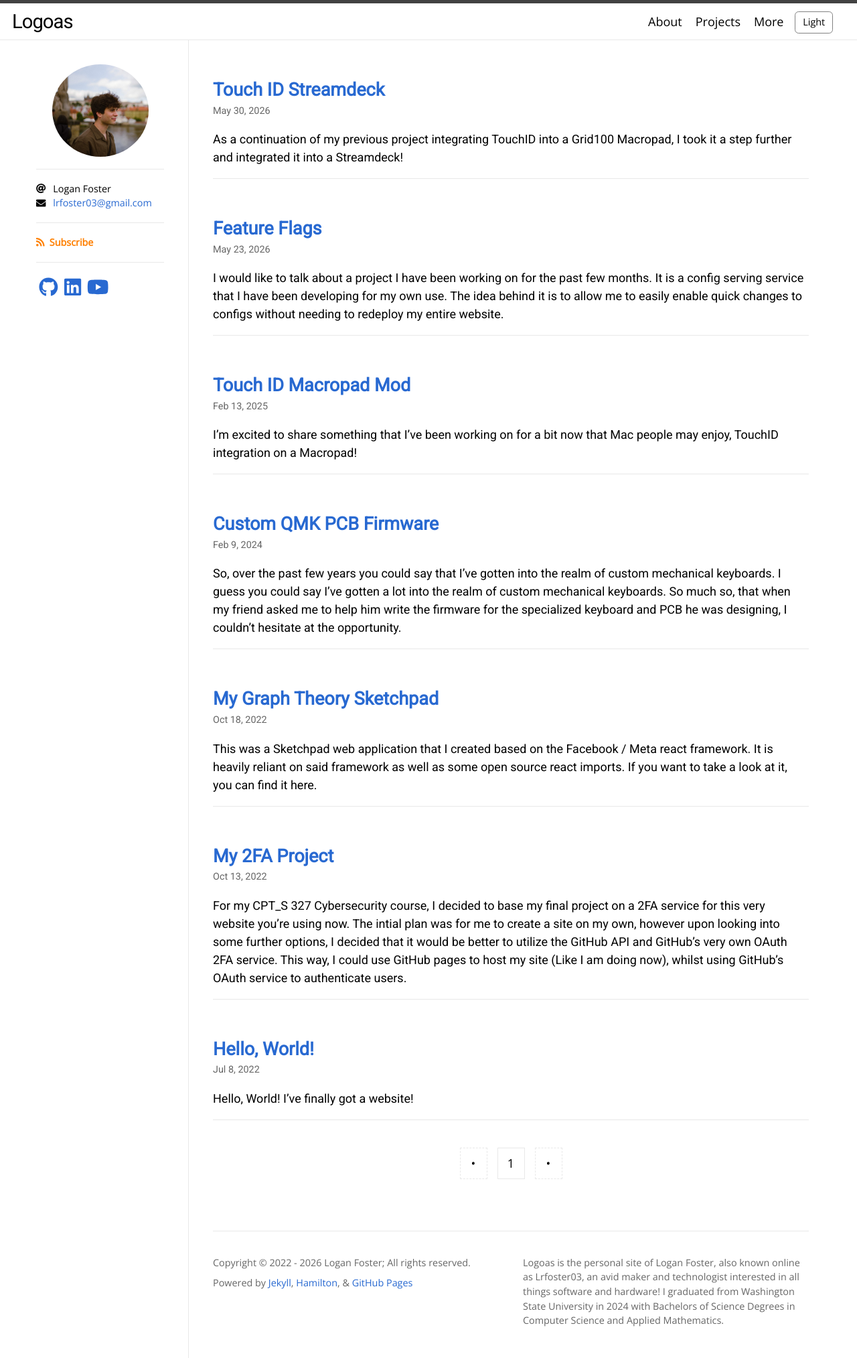
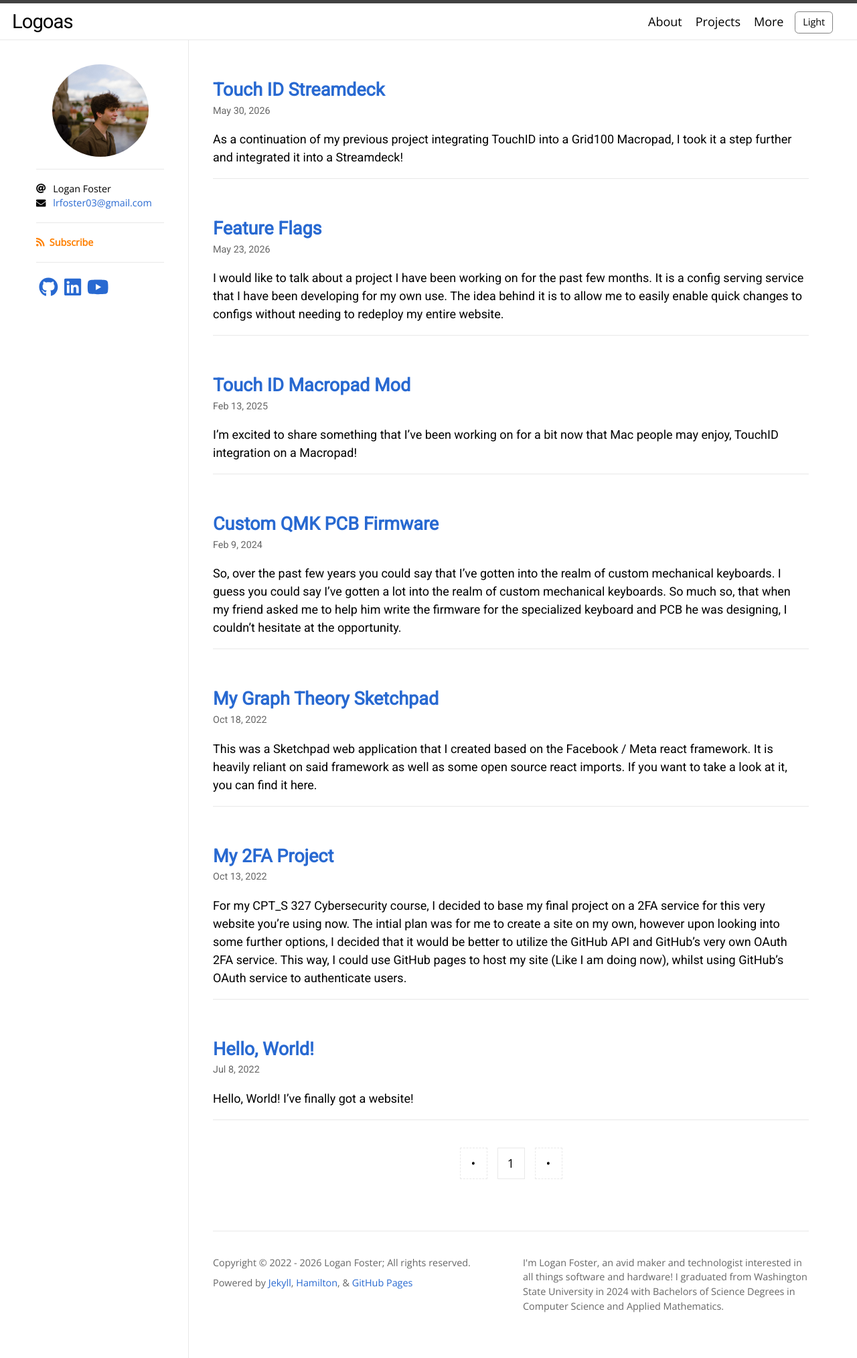
Before and after one commit to Lrfoster03/Lrfoster03.github.io, a Jekyll site: the page built from index.html, in a window 1280 px wide. Shown: the whole page at 67% size. Built offline with Jekyll 4.4.1, drawn with Linux system fonts in a browser that asks for light colours; nearby versions of some CDN libraries; some web fonts are replaced; a script that is not in the unit is left out; the list of posts is cut into pages by our own code; comment, search, counter and statistics services are not loaded.

Commit message:
Update _config.yml

```diff
--- a/_config.yml
+++ b/_config.yml
@@ -1,7 +1,7 @@
 title: Logoas
 tagline: Lrfoster03
 description:
-  Logoas is the personal site of Logan Foster, also known online as Lrfoster03, an avid maker and technologist interested in all things software and hardware!
+  I'm Logan Foster, an avid maker and technologist interested in all things software and hardware!
   I graduated from Washington State University in 2024 with Bachelors of Science Degrees in Computer Science and Applied Mathematics.
 url: "https://www.logoas.xyz"
 author: Logan Foster
```
